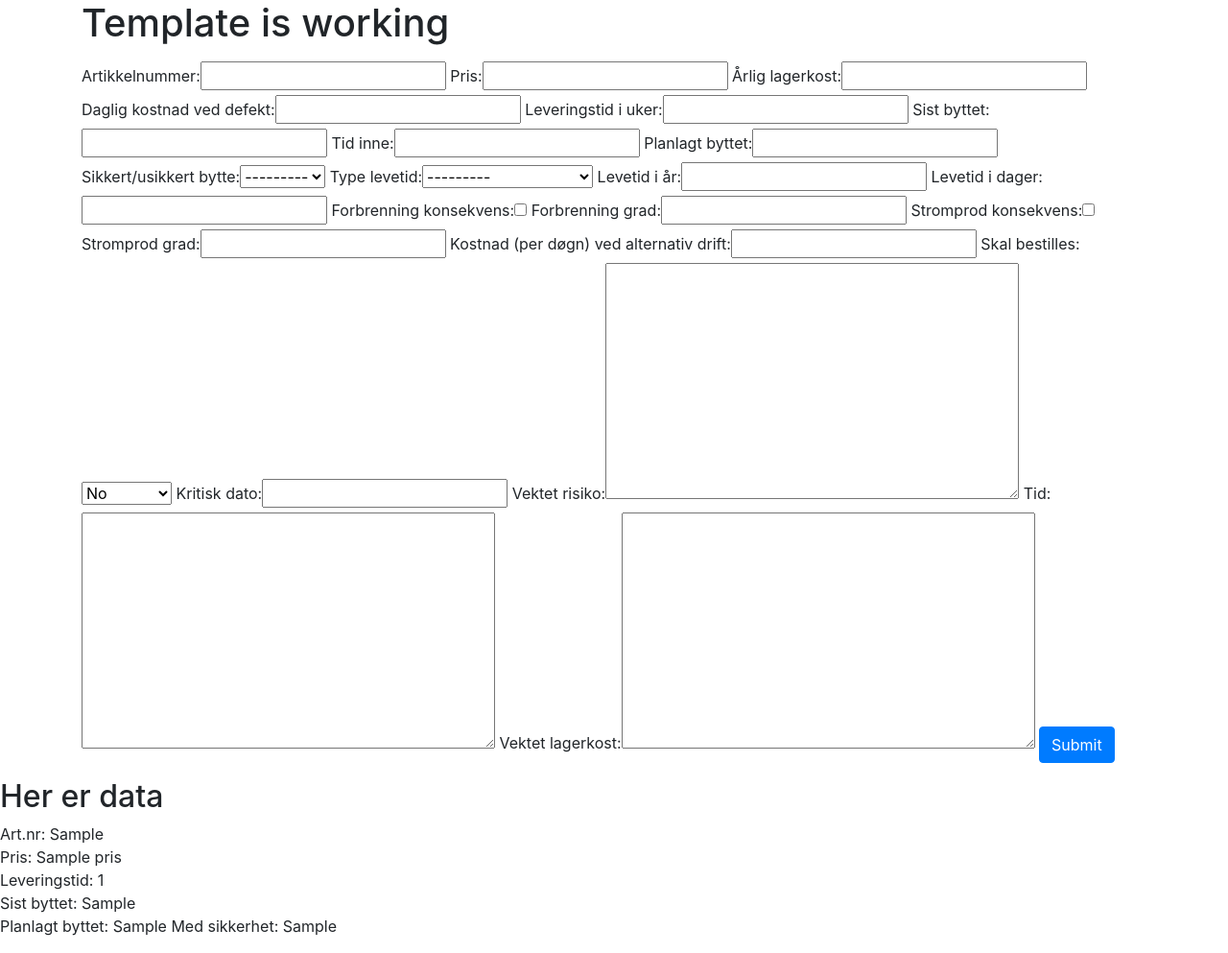
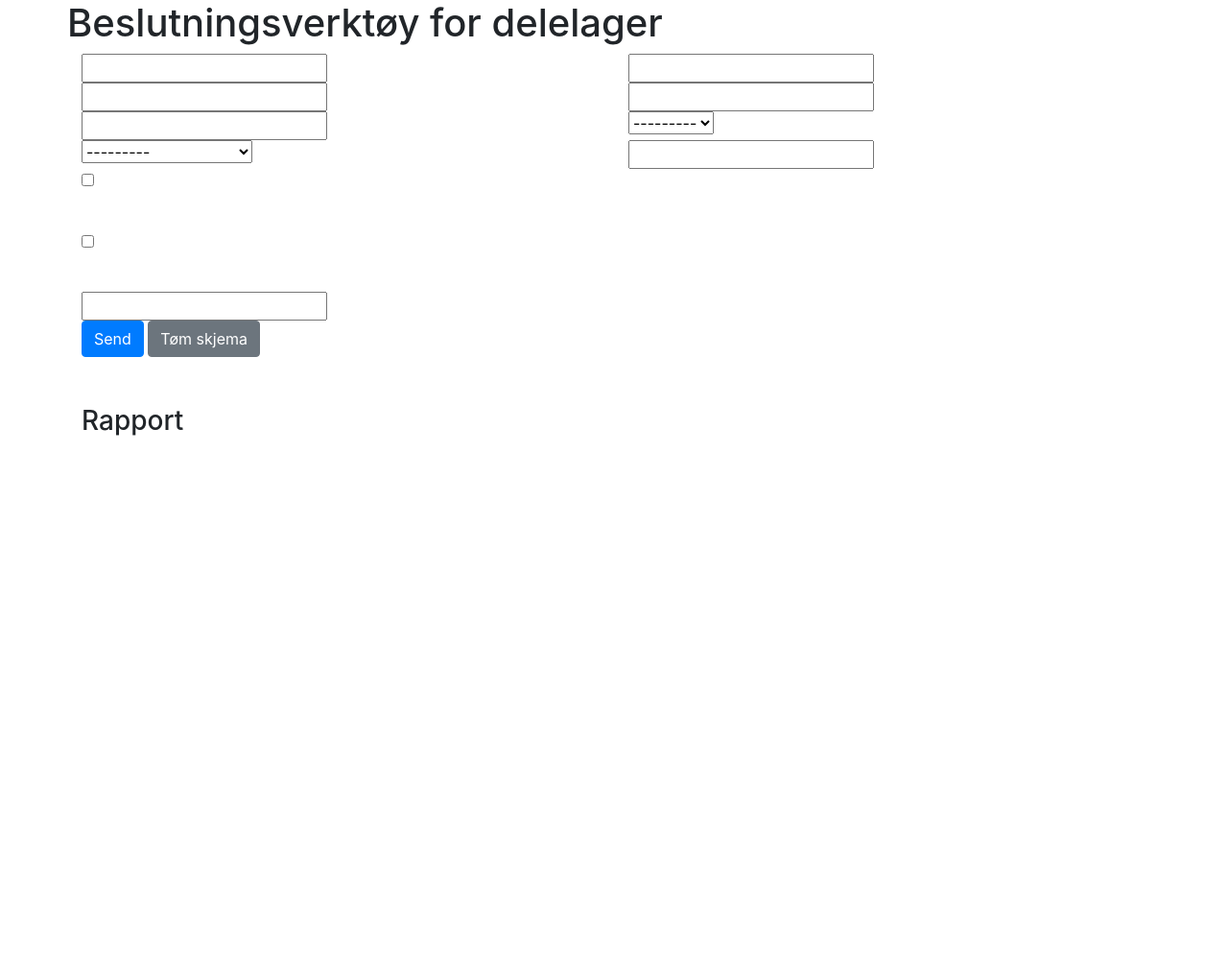
Before and after one commit to eivinddoe/lagerprosjekt_v0.2, a Django app: template src/templates/index.html in a window 1280 px wide. Shown: the whole page at 96% size. After the commit the page ends 454 px from the top, so only its background shows below. Run offline with Django 3.2, Linux system fonts and the light colour scheme; tables that the repository leaves empty hold one stand-in row (values such as "Sample post"); the template is opened without the code that fills it: values that come from a table or form of the project are taken from there, most other values are stand-ins (such as "Sample title", 1, 10 or a date in 2020); some libraries are stand-ins or nearby versions.

Commit message:
morning commit

```diff
--- a/src/src/settings.py
+++ b/src/src/settings.py
@@ -41,7 +41,6 @@
     'bootstrapform',
     'bootstrap_datepicker_plus',
     'chartjs',
-    'fontawesome',
     # RK Apps
     'lager',
 ]
--- /dev/null
+++ b/src/templates/base/base.html
@@ -0,0 +1,35 @@
+{% load bootstrap %}
+<!doctype html>
+
+<html>
+<head>
+
+<meta http-equiv="content-type" content="text/html; charset=utf-8">
+<meta name="viewport" content="width=device-width, initial-scale=1.0">
+
+<link rel="stylesheet" href="https://stackpath.bootstrapcdn.com/bootstrap/4.1.3/css/bootstrap.min.css" integrity="sha384-MCw98/SFnGE8fJT3GXwEOngsV7Zt27NXFoaoApmYm81iuXoPkFOJwJ8ERdknLPMO" crossorigin="anonymous">
+
+<link rel="stylesheet" href="https://use.fontawesome.com/releases/v5.2.0/css/all.css" integrity="sha384-hWVjflwFxL6sNzntih27bfxkr27PmbbK/iSvJ+a4+0owXq79v+lsFkW54bOGbiDQ" crossorigin="anonymous">
+
+<script src="https://code.jquery.com/jquery-3.3.1.slim.min.js" integrity="sha384-q8i/X+965DzO0rT7abK41JStQIAqVgRVzpbzo5smXKp4YfRvH+8abtTE1Pi6jizo" crossorigin="anonymous"></script>
+<script src="https://cdnjs.cloudflare.com/ajax/libs/popper.js/1.14.3/umd/popper.min.js" integrity="sha384-ZMP7rVo3mIykV+2+9J3UJ46jBk0WLaUAdn689aCwoqbBJiSnjAK/l8WvCWPIPm49" crossorigin="anonymous"></script>
+<script src="https://stackpath.bootstrapcdn.com/bootstrap/4.1.3/js/bootstrap.min.js" integrity="sha384-ChfqqxuZUCnJSK3+MXmPNIyE6ZbWh2IMqE241rYiqJxyMiZ6OW/JmZQ5stwEULTy" crossorigin="anonymous"></script>
+<script src="https://cdnjs.cloudflare.com/ajax/libs/Chart.js/2.7.2/Chart.min.js" crossorigin="anonymous"></script>
+
+
+
+</head>
+
+
+<body>
+
+<!-- Content here -->
+	<div class="container" />
+
+	{% block content %}
+	{% endblock %}
+
+	</div>
+</body>
+
+</html>
--- a/src/templates/index.html
+++ b/src/templates/index.html
@@ -1,42 +1,82 @@
+{% extends 'base/base.html' %}
+
+{% block content %}
 {% load bootstrap %}
-<!doctype html>
+{{ form.media }}
+<div class="row">
+	<h1>Beslutningsverktøy for delelager</h1>
+</div>
 
-<html>
-<head>
-
-<meta http-equiv="content-type" content="text/html; charset=utf-8">
-<meta name="viewport" content="width=device-width, initial-scale=1.0">
-
-<link rel="stylesheet" href="https://stackpath.bootstrapcdn.com/bootstrap/4.1.3/css/bootstrap.min.css" integrity="sha384-MCw98/SFnGE8fJT3GXwEOngsV7Zt27NXFoaoApmYm81iuXoPkFOJwJ8ERdknLPMO" crossorigin="anonymous">
-
-<script src="https://code.jquery.com/jquery-3.3.1.slim.min.js" integrity="sha384-q8i/X+965DzO0rT7abK41JStQIAqVgRVzpbzo5smXKp4YfRvH+8abtTE1Pi6jizo" crossorigin="anonymous"></script>
-<script src="https://cdnjs.cloudflare.com/ajax/libs/popper.js/1.14.3/umd/popper.min.js" integrity="sha384-ZMP7rVo3mIykV+2+9J3UJ46jBk0WLaUAdn689aCwoqbBJiSnjAK/l8WvCWPIPm49" crossorigin="anonymous"></script>
-<script src="https://stackpath.bootstrapcdn.com/bootstrap/4.1.3/js/bootstrap.min.js" integrity="sha384-ChfqqxuZUCnJSK3+MXmPNIyE6ZbWh2IMqE241rYiqJxyMiZ6OW/JmZQ5stwEULTy" crossorigin="anonymous"></script>
-
-</head>
-
-<body>
-	<div class="container" />
-	<h1> Template is working </h1>
-
-<p>
+<div class="row">
+	<div class="col-sm-12">
 	<form role="form" method="POST" enctype="multipart/form-data" />
 	{% csrf_token %}
-		{{ form|bootstrap }}
-        <button type="submit" class="btn btn-primary">Submit</button>
-</form>
+	<div class="row">
+	<div class="col-sm-6">
+	{{ form.art_nr|bootstrap }}
+</div>
+<div class="col-sm-6">
+	{{ form.pris|bootstrap }}
+</div>
+</div>
+	<div class="row">
+	<div class="col-sm-6">
+	{{ form.leveringstid|bootstrap }}
+</div>
+<div class="col-sm-6">
+	{{ form.sist_byttet|bootstrap }}
+</div>
+</div>
+	<div class="row">
+	<div class="col-sm-6">
+	{{ form.planlagt_byttet|bootstrap }}
+</div>
+<div class="col-sm-6">
+	{{ form.skal_byttes|bootstrap }}
+</div>
+</div>
+	<div class="row">
+	<div class="col-sm-6">
+	{{ form.type_levetid|bootstrap }}
+</div>
+<div class="col-sm-6">
+	{{ form.levetid_aar|bootstrap }}
+</div>
+</div>
+	<div class="row">
+	<div class="col-sm-6" style="margin-bottom:40px;">
+	{{ form.forbrenning_konsekvens|bootstrap }}
 </div>
 
-<p>
-	<h2>Her er data</h2>
-	<p>
-		Art.nr: {{ art_nr }}<br />
-		Pris: {{ pris }}<br />
-		Leveringstid: {{ leveringstid }}<br />
-		Sist byttet: {{ sist_byttet }}<br />
-		{% if planlagt_byttet %}
-		Planlagt byttet: {{ planlagt_byttet }}
-		Med sikkerhet: {{ hvor_sikkert }}
-		{% endif %}
-</body>
-</html>
+	<div class="col-sm-6" style="display: none;" id="gradforbrenning">
+	{{ form.forbrenning_grad|bootstrap }}
+</div>
+</div>
+	<div class="row">
+<div class="col-sm-6" style="margin-bottom:40px">
+	{{ form.stromprod_konsekvens|bootstrap }}
+</div>
+<div class="col-sm-6" style="display: none;" id="gradstrom">
+	{{ form.stromprod_grad|bootstrap }}
+</div>
+</div>
+	<div class="row">
+	<div class="col-sm-6">
+	{{ form.kost_alternativ_drift|bootstrap }}
+</div>
+</div>
+	<button type="SUMBIT" class="btn btn-primary">Send</button>
+	<button type="RESET" class="btn btn-secondary">Tøm skjema</button>
+
+</form>
+
+	</div>
+</div>
+
+<div class="row">
+	<div class="col-sm-12" style="margin-top: 50px;">
+		<h3>Rapport</h3>
+	</div>
+</div>
+
+{% endblock %}
```
Also changed, not shown: src/templates/index2.html (added, +42 -0 lines), src/templates/test.html (+2 -12 lines).
